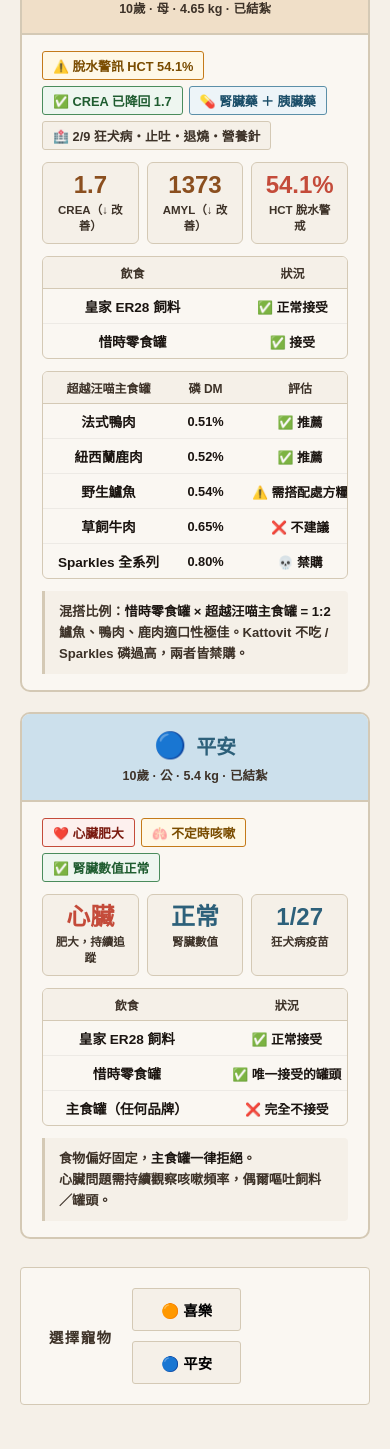
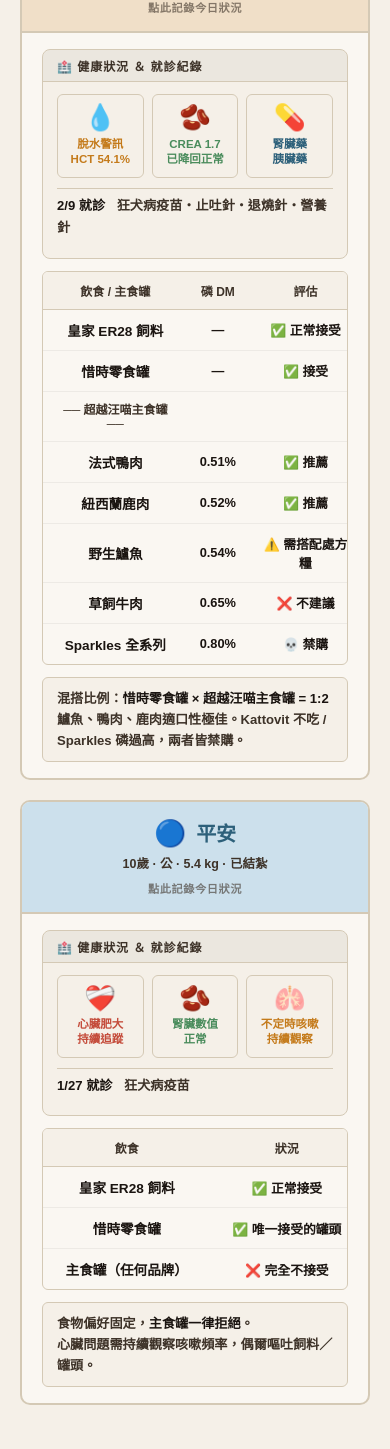
Before and after one commit to doraemmm/doraemmm.github.io, a plain HTML site: page index.html in a window 390 px wide. Shown: the part 230-1679 px from the top of the page. Before the commit the page ends 1635 px from the top, so only its background shows below. Drawn offline with Linux system fonts and the light colour scheme.

Commit message:
index.html

```diff
--- a/index.html
+++ b/index.html
@@ -1,5 +1,4 @@
 <!DOCTYPE html>
-
 <html lang="zh-TW">
 <head>
 <meta charset="UTF-8">
@@ -23,19 +22,21 @@
   body, button, input, select, textarea, h1, h2, h3, .sel-btn, .selector-label, .subtitle, a {
     font-family: '微軟正黑體', 'Microsoft JhengHei', sans-serif !important;
   }
-  body{background:var(--cream);color:var(--ink);font-weight:700;min-height:100vh;overflow-x:hidden}
-  header{padding:60px 48px 40px;border-bottom:1px solid var(--border);animation:fadeUp .5s ease both}
-  .header-inner{max-width:1100px;margin:0 auto;display:flex;align-items:flex-end;justify-content:space-between;gap:24px}
-  .title-block h1{font-size:clamp(2.5rem,6vw,4rem);line-height:.95;letter-spacing:-.02em;font-weight:900}
+  body{background:var(--cream);color:var(--ink);font-weight:700;min-height:100vh;overflow-x:hidden;padding-bottom:env(safe-area-inset-bottom)}
+
+  header{padding:40px 48px 32px;border-bottom:1px solid var(--border);animation:fadeUp .5s ease both;text-align:center}
+  .header-inner{max-width:1100px;margin:0 auto;display:flex;align-items:center;justify-content:center}
+  .title-block h1{font-size:clamp(2rem,6vw,4rem);line-height:.95;letter-spacing:-.02em;font-weight:900}
   .title-block h1 em{font-style:italic;color:var(--xile-color)}
-  .title-block .subtitle{margin-top:12px;font-size:1rem;letter-spacing:.1em;color:var(--ink-light)}
+  .title-block .subtitle{margin-top:10px;font-size:1rem;letter-spacing:.1em;color:var(--ink-light)}
 
-  /* ─── DASHBOARD ─── */
-  .dashboard{max-width:1100px;margin:36px auto 0;padding:0 48px;animation:fadeUp .5s ease .1s both}
+  .dashboard{max-width:1100px;margin:32px auto 0;padding:0 48px 8px;animation:fadeUp .5s ease .1s both}
   .dashboard-grid{display:grid;grid-template-columns:1fr 1fr;gap:20px}
 
-  .dash-cat{border:2px solid var(--border);border-radius:10px;overflow:hidden;background:var(--warm-white)}
-  .dash-cat-header{display:flex;flex-direction:column;align-items:center;justify-content:center;gap:6px;padding:16px 20px;border-bottom:2px solid var(--border);text-align:center}
+  .dash-cat{border:2px solid var(--border);border-radius:10px;overflow:hidden;background:var(--warm-white);transition:box-shadow .2s}
+  .dash-cat-header{display:flex;flex-direction:column;align-items:center;justify-content:center;gap:6px;padding:16px 20px;border-bottom:2px solid var(--border);text-align:center;cursor:pointer;transition:filter .15s}
+  .dash-cat-header:hover{filter:brightness(.96)}
+  .dash-cat-header:active{filter:brightness(.92)}
   .dash-cat-header.xile{background:var(--xile-pale)}
   .dash-cat-header.ping{background:var(--ping-pale)}
   .dash-cat-header-top{display:flex;align-items:center;gap:10px;justify-content:center}
@@ -43,10 +44,12 @@
   .dash-cat-name.xile{color:var(--xile-deep)}
   .dash-cat-name.ping{color:var(--ping-deep)}
   .dash-cat-meta{font-size:.78rem;color:var(--ink-light);font-weight:700;text-align:center}
+  .dash-cat.selected-xile{box-shadow:0 0 0 3px var(--xile-color)}
+  .dash-cat.selected-ping{box-shadow:0 0 0 3px var(--ping-color)}
+  .dash-cat-header .tap-hint{font-size:.7rem;color:var(--ink-light);opacity:.6;margin-top:2px;letter-spacing:.05em}
 
   .dash-body{padding:16px 20px;display:flex;flex-direction:column;gap:12px}
 
-  /* 狀態標籤列 */
   .dash-tags{display:flex;flex-wrap:wrap;gap:6px}
   .tag{display:inline-flex;align-items:center;gap:5px;padding:4px 10px;border-radius:3px;font-size:.8rem;font-weight:900;border:1.5px solid}
   .tag.warn{background:#fff8e6;border-color:#c47a1a;color:#7a4c00}
@@ -55,7 +58,6 @@
   .tag.info{background:#edf4f8;border-color:#5b8fa8;color:#1a4d68}
   .tag.neutral{background:var(--cream);border-color:var(--border);color:var(--ink-light)}
 
-  /* 數值 row */
   .dash-stats{display:grid;grid-template-columns:repeat(3,1fr);gap:8px}
   .stat-box{background:var(--cream);border:1.5px solid var(--border);border-radius:6px;padding:10px 12px;text-align:center}
   .stat-val{font-size:1.5rem;font-weight:900;line-height:1}
@@ -63,52 +65,83 @@
   .stat-val.ping{color:var(--ping-deep)}
   .stat-val.alert{color:var(--accent-red)}
   .stat-label{font-size:.72rem;color:var(--ink-light);margin-top:4px;font-weight:700}
+  .stat-icon{font-size:1.6rem;line-height:1}
+  .stat-icon-label{font-size:.72rem;color:var(--ink-light);margin-top:6px;font-weight:700;line-height:1.3}
 
-  /* 罐頭推薦列 */
   .phos-table-wrap{overflow-x:auto;-webkit-overflow-scrolling:touch;border:1.5px solid var(--border);border-radius:6px}
   .phos-table-wrap::-webkit-scrollbar{height:5px}
   .phos-table-wrap::-webkit-scrollbar-track{background:var(--cream)}
   .phos-table-wrap::-webkit-scrollbar-thumb{background:var(--border);border-radius:99px}
   .phos-table{width:100%;min-width:320px;border-collapse:collapse;font-size:.8rem}
-  .phos-table th{text-align:center;padding:7px 12px;background:var(--cream);border-bottom:1.5px solid var(--border);font-size:.75rem;color:var(--ink-light);white-space:nowrap}
-  .phos-table td{padding:7px 12px;border-bottom:1px solid rgba(0,0,0,.05);text-align:center}
+  .phos-table th{text-align:center;padding:10px 12px;background:var(--cream);border-bottom:1.5px solid var(--border);font-size:.75rem;color:var(--ink-light);white-space:nowrap}
+  .phos-table td{padding:10px 12px;border-bottom:1px solid rgba(0,0,0,.05);text-align:center}
   .phos-table tr:last-child td{border-bottom:none}
   .phos-em{font-weight:900;font-size:.85rem}
 
-  .dash-note{font-size:.82rem;color:var(--ink-light);padding:10px 14px;background:var(--cream);border-left:3px solid var(--border);border-radius:0 4px 4px 0;line-height:1.6}
+  .dash-note{font-size:.82rem;color:var(--ink-light);padding:10px 14px;background:var(--cream);border:1.5px solid var(--border);border-radius:6px;line-height:1.6}
   .dash-note strong{color:var(--ink);font-weight:900}
 
-  .section-head{max-width:1100px;margin:48px auto 0;padding:0 48px;display:flex;align-items:center;gap:16px}
+  .medical-block{background:var(--cream);border:1.5px solid var(--border);border-radius:8px;overflow:hidden}
+  .medical-block-title{font-size:.75rem;font-weight:900;letter-spacing:.08em;color:var(--ink-light);padding:7px 14px;background:rgba(0,0,0,.04);border-bottom:1px solid var(--border)}
+  .medical-block-body{padding:12px 14px;display:flex;flex-direction:column;gap:10px}
+  .visit-row{font-size:.82rem;line-height:1.7;padding:6px 0;border-top:1px solid var(--border)}
+  .visit-row .visit-date{font-weight:900;color:var(--ink);margin-right:8px}
+  .visit-row .visit-items{color:var(--ink-light)}
+
+  .section-head{max-width:1100px;margin:40px auto 0;padding:0 48px;display:flex;align-items:center;gap:16px}
   .section-head h2{font-size:1.5rem;font-weight:900}
   .section-head .line{flex:1;height:1px;background:var(--border)}
-  .selector-wrap{max-width:1100px;margin:28px auto 0;padding:0 48px}
-  .selector-inner{display:flex;align-items:center;gap:20px;background:var(--warm-white);border:1px solid var(--border);border-radius:4px;padding:20px 28px}
-  .selector-label{font-size:.9rem;font-weight:900;letter-spacing:.1em;color:var(--ink-light);white-space:nowrap}
-  .selector-options{display:flex;gap:10px;flex-wrap:wrap}
-  .sel-btn{padding:10px 28px;border:1.5px solid var(--border);border-radius:3px;background:var(--cream);font-size:.9rem;font-weight:900;cursor:pointer;transition:all .2s}
-  .sel-btn.active{background:var(--warm-white);border-color:var(--ink)}
-  .cat-content-visible{display:block;max-width:1100px;margin:32px auto 0;padding:0 48px;animation:fadeUp .35s ease both}
-  .form-card{background:var(--warm-white);border:2px solid var(--border);border-radius:8px;padding:28px}
-  .form-field label{display:block;font-size:.9rem;font-weight:900;margin-bottom:6px}
-  .form-field input:not([type="checkbox"]),.form-field select,.form-field textarea{
-    width:100%;padding:9px 12px;background:var(--cream);border:1px solid var(--border);border-radius:4px;font-size:.9rem;font-weight:700;outline:none}
-  .btn-submit{width:100%;padding:12px;margin-top:8px;border:none;border-radius:4px;font-size:1rem;font-weight:900;cursor:pointer;color:#fff;background:var(--ink)}
-  .scroll-wrap{max-height: 400px; overflow-y: auto; border: 2px solid var(--border); border-radius: 8px; background: var(--warm-white); position: relative;}
-  table{width:100%;border-collapse:separate; border-spacing: 0; font-size:.9rem; min-width:640px}
-  thead th{position: sticky; top: 0; z-index: 10; background: #e6e0d3; padding:12px 14px;text-align:center;box-shadow: 0 2px 0 var(--border);}
-  tbody td { border-bottom:1px solid rgba(0,0,0,.05); padding:10px 14px; text-align:center; }
-  .show-all-btn { display: block; width: 100%; padding: 12px; margin-top: 12px; background: var(--warm-white); border: 2px dashed var(--border); border-radius:8px; cursor: pointer; font-weight: 900;}
-  .photo-wall { display: grid; grid-template-columns: repeat(auto-fit, minmax(180px, 1fr)); gap: 16px; margin-top: 20px; }
-  .photo-link-block { aspect-ratio: 1; border-radius: 12px; border: 3px dashed var(--border); cursor: pointer; overflow: hidden; transition: 0.3s; }
-  .photo-link-block:hover { transform: translateY(-5px); box-shadow: 0 5px 15px rgba(0,0,0,0.1); }
+
+  .selector-wrap{display:none}
+
+  .form-card{background:var(--warm-white);border:2px solid var(--border);border-radius:8px;max-width:1100px;margin:32px auto 0;padding:28px 48px}
+  .form-field{margin-bottom:16px}
+  .form-field label{display:block;font-size:.9rem;font-weight:900;margin-bottom:8px}
+
+  /* ✨ 框框對齊核心：統一高度與 Padding */
+  .form-field input:not([type="checkbox"]),
+  .form-field select {
+    width:100%;height:42px;padding:0 12px;background:var(--cream);border:1px solid var(--border);border-radius:4px;font-size:.9rem;font-weight:700;outline:none;display:block;line-height:40px}
+
+  .form-field textarea {
+    width:100%;padding:10px 12px;background:var(--cream);border:1px solid var(--border);border-radius:4px;font-size:.9rem;font-weight:700;outline:none;min-height:100px;display:block}
+
+  /* ✨ 送出按鈕修正：縮短寬度並置中 */
+  .btn-submit{display:block; width:fit-content; min-width:120px; padding:0 24px; height:42px; margin:24px auto 0; border:none; border-radius:4px; font-size:1rem; font-weight:900; cursor:pointer; color:#fff; background:var(--ink); transition:opacity .15s; line-height:42px; text-align:center}
+  .btn-submit:hover{opacity:.85}
+
+  .scroll-wrap{max-height:400px;overflow-y:auto;border:2px solid var(--border);border-radius:8px;background:var(--warm-white);position:relative}
+  table{width:100%;border-collapse:separate;border-spacing:0;font-size:.9rem;min-width:640px}
+  thead th{position:sticky;top:0;z-index:10;background:#e6e0d3;padding:12px 14px;text-align:center;box-shadow:0 2px 0 var(--border)}
+  tbody td{border-bottom:1px solid rgba(0,0,0,.05);padding:10px 14px;text-align:center}
+
+  /* ✨ 「顯示全部」按鈕也順便統一一下高度感 */
+  .show-all-btn{display:block;width:100%;padding:0;height:42px;line-height:40px;margin-top:12px;background:var(--warm-white);border:2px dashed var(--border);border-radius:8px;cursor:pointer;font-weight:900;transition:background .15s}
+  .show-all-btn:hover{background:var(--cream)}
+
+  .photo-wall{display:grid;grid-template-columns:repeat(auto-fit,minmax(180px,1fr));gap:16px;margin-top:20px}
+  .photo-link-block{aspect-ratio:1;border-radius:12px;border:3px dashed var(--border);cursor:pointer;overflow:hidden;transition:.3s}
+  .photo-link-block:hover{transform:translateY(-5px);box-shadow:0 5px 15px rgba(0,0,0,.1)}
+  .page-end{height:calc(40px + env(safe-area-inset-bottom))}
+
   @keyframes fadeUp{from{opacity:0;transform:translateY(16px)}to{opacity:1;transform:translateY(0)}}
 
   @media(max-width:640px){
     .dashboard-grid{grid-template-columns:1fr}
-    header{padding:36px 20px 28px}
-    .dashboard,.selector-wrap,.section-head{padding:0 20px}
-    .cat-content-visible{padding:0 20px}
+    header{padding:28px 20px 24px}
+    .dashboard,.section-head{padding:0 20px}
+    .dashboard{padding-bottom:4px}
+    .form-card{margin:24px 20px 0;padding:20px}
+    .log-container{padding:0 20px !important}
+    .photo-wall{padding:0 20px !important}
     .dash-stats{grid-template-columns:repeat(3,1fr)}
+    .btn-submit { width:80%; }
+  }
+  @media(min-width:641px) and (max-width:900px){
+    .dashboard-grid{grid-template-columns:1fr}
+    .dashboard{padding:0 32px 8px}
+    .form-card{padding:24px 32px}
+    .section-head{padding:0 32px}
   }
 </style>
 
@@ -131,51 +164,47 @@
 
 <!-- 喜樂 -->
 <div class="dash-cat">
-  <div class="dash-cat-header xile">
+  <div class="dash-cat-header xile" onclick="selectCat('xile')" id="header-xile">
     <div class="dash-cat-header-top">
       <span style="font-size:1.6rem">🟠</span>
       <span class="dash-cat-name xile">喜樂</span>
     </div>
     <span class="dash-cat-meta">10歲 · 母 · 4.65 kg · 已結紮</span>
+    <span class="tap-hint">點此記錄今日狀況</span>
   </div>
   <div class="dash-body">
-    <!-- 狀態標籤 -->
-    <div class="dash-tags">
-      <span class="tag warn">⚠️ 脫水警訊 HCT 54.1%</span>
-      <span class="tag safe">✅ CREA 已降回 1.7</span>
-      <span class="tag info">💊 腎臟藥 ＋ 胰臟藥</span>
-      <span class="tag neutral">🏥 2/9 狂犬病・止吐・退燒・營養針</span>
-    </div>
-    <!-- 數值 -->
+    <!-- 醫療區塊 -->
+    <div class="medical-block">
+      <div class="medical-block-title">🏥 健康狀況 ＆ 就診紀錄</div>
+      <div class="medical-block-body">
         <div class="dash-stats">
           <div class="stat-box">
-        <div class="stat-val xile">1.7</div>
-        <div class="stat-label">CREA（↓ 改善）</div>
+            <div class="stat-icon">💧</div>
+            <div class="stat-icon-label" style="color:var(--accent-warn)">脫水警訊<br>HCT 54.1%</div>
           </div>
           <div class="stat-box">
-        <div class="stat-val xile">1373</div>
-        <div class="stat-label">AMYL（↓ 改善）</div>
+            <div class="stat-icon">🫘</div>
+            <div class="stat-icon-label" style="color:var(--accent-green)">CREA 1.7<br>已降回正常</div>
           </div>
           <div class="stat-box">
-        <div class="stat-val alert">54.1%</div>
-        <div class="stat-label">HCT 脫水警戒</div>
+            <div class="stat-icon">💊</div>
+            <div class="stat-icon-label" style="color:var(--ping-deep)">腎臟藥<br>胰臟藥</div>
           </div>
         </div>
-    <!-- 飲食 -->
+        <div class="visit-row">
+          <span class="visit-date">2/9 就診</span>
+          <span class="visit-items">狂犬病疫苗・止吐針・退燒針・營養針</span>
+        </div>
+      </div>
+    </div>
+    <!-- 飲食＋主食罐合併表 -->
     <div class="phos-table-wrap">
     <table class="phos-table">
-      <thead><tr><th>飲食</th><th>狀況</th></tr></thead>
+      <thead><tr><th>飲食 / 主食罐</th><th>磷 DM</th><th>評估</th></tr></thead>
       <tbody>
-        <tr><td class="phos-em">皇家 ER28 飼料</td><td>✅ 正常接受</td></tr>
-        <tr><td class="phos-em">惜時零食罐</td><td>✅ 接受</td></tr>
-      </tbody>
-    </table>
-    </div>
-    <!-- 罐頭推薦 -->
-    <div class="phos-table-wrap">
-    <table class="phos-table">
-      <thead><tr><th>超越汪喵主食罐</th><th>磷 DM</th><th>評估</th></tr></thead>
-      <tbody>
+        <tr><td class="phos-em">皇家 ER28 飼料</td><td>—</td><td>✅ 正常接受</td></tr>
+        <tr><td class="phos-em">惜時零食罐</td><td>—</td><td>✅ 接受</td></tr>
+        <tr><td class="phos-em" style="color:var(--ink-light);font-size:.75rem;padding-top:8px">── 超越汪喵主食罐 ──</td><td></td><td></td></tr>
         <tr><td class="phos-em">法式鴨肉</td><td>0.51%</td><td>✅ 推薦</td></tr>
         <tr><td class="phos-em">紐西蘭鹿肉</td><td>0.52%</td><td>✅ 推薦</td></tr>
         <tr><td class="phos-em">野生鱸魚</td><td>0.54%</td><td>⚠️ 需搭配處方糧</td></tr>
@@ -193,33 +222,37 @@
 
 <!-- 平安 -->
 <div class="dash-cat">
-  <div class="dash-cat-header ping">
+  <div class="dash-cat-header ping" onclick="selectCat('ping')" id="header-ping">
     <div class="dash-cat-header-top">
       <span style="font-size:1.6rem">🔵</span>
       <span class="dash-cat-name ping">平安</span>
     </div>
     <span class="dash-cat-meta">10歲 · 公 · 5.4 kg · 已結紮</span>
+    <span class="tap-hint">點此記錄今日狀況</span>
   </div>
   <div class="dash-body">
-    <!-- 狀態標籤 -->
-    <div class="dash-tags">
-      <span class="tag alert">❤️ 心臟肥大</span>
-      <span class="tag warn">🫁 不定時咳嗽</span>
-      <span class="tag safe">✅ 腎臟數值正常</span>
-    </div>
-    <!-- 數值 -->
+    <!-- 醫療區塊 -->
+    <div class="medical-block">
+      <div class="medical-block-title">🏥 健康狀況 ＆ 就診紀錄</div>
+      <div class="medical-block-body">
         <div class="dash-stats">
           <div class="stat-box">
-        <div class="stat-val alert">心臟</div>
-        <div class="stat-label">肥大，持續追蹤</div>
+            <div class="stat-icon">❤️‍🩹</div>
+            <div class="stat-icon-label" style="color:var(--accent-red)">心臟肥大<br>持續追蹤</div>
           </div>
           <div class="stat-box">
-        <div class="stat-val ping">正常</div>
-        <div class="stat-label">腎臟數值</div>
+            <div class="stat-icon">🫘</div>
+            <div class="stat-icon-label" style="color:var(--accent-green)">腎臟數值<br>正常</div>
           </div>
           <div class="stat-box">
-        <div class="stat-val ping">1/27</div>
-        <div class="stat-label">狂犬病疫苗</div>
+            <div class="stat-icon">🫁</div>
+            <div class="stat-icon-label" style="color:var(--accent-warn)">不定時咳嗽<br>持續觀察</div>
+          </div>
+        </div>
+        <div class="visit-row">
+          <span class="visit-date">1/27 就診</span>
+          <span class="visit-items">狂犬病疫苗</span>
+        </div>
       </div>
     </div>
     <!-- 飲食說明 -->
@@ -301,8 +334,9 @@
   </div>
 
   <div class="section-head"><h2>最新照片</h2><div class="line"></div></div>
-  <div class="photo-wall" id="photo-wall-container" style="max-width:1100px;margin:20px auto 40px;padding:0 48px"></div>
+  <div class="photo-wall" id="photo-wall-container" style="max-width:1100px;margin:20px auto 0;padding:0 48px"></div>
 </div>
+<div class="page-end"></div>
 
 <script>
 document.getElementById('date-active').value = new Date().toISOString().split('T')[0];
@@ -318,10 +352,15 @@ let currentCat = null, allCatRecords = [], showFullHistory = false;
 function selectCat(cat) {
   currentCat = cat; showFullHistory = false;
   document.querySelectorAll('.sel-btn').forEach(btn => btn.classList.remove('active'));
-  document.getElementById('sel-' + cat).classList.add('active');
+  const activeBtn = document.getElementById('sel-' + cat);
+  if (activeBtn) activeBtn.classList.add('active');
+  document.querySelectorAll('.dash-cat').forEach(c => c.classList.remove('selected-xile','selected-ping'));
+  const card = document.getElementById('header-' + cat)?.closest('.dash-cat');
+  if (card) card.classList.add('selected-' + cat);
   document.getElementById('cat-content').style.display = 'block';
   document.getElementById('xile-fields').style.display = cat === 'xile' ? 'block' : 'none';
   document.getElementById('ping-fields').style.display = cat === 'ping' ? 'block' : 'none';
+  setTimeout(() => document.getElementById('cat-content').scrollIntoView({behavior:'smooth', block:'start'}), 100);
   fetchSheetData(cat); renderPhotoWall(cat);
 }
 
@@ -365,7 +404,7 @@ function toggleAllRecords() { showFullHistory = !showFullHistory; renderHistoryT
 
 async function renderPhotoWall(cat) {
   const container = document.getElementById('photo-wall-container');
-  container.innerHTML = `<div style="grid-column: 1 / -1; text-align: center; padding: 40px;">🐈 正在抓貓中...</div>`;
+  container.innerHTML = `<div style="grid-column:1/-1;text-align:center;padding:40px;">🐈 正在抓貓中...</div>`;
   const q = `'${folderIds[cat]}' in parents and mimeType contains 'image/' and trashed = false`;
   const url = `https://www.googleapis.com/drive/v3/files?q=${encodeURIComponent(q)}&key=${API_KEY}&fields=files(id,name)&orderBy=createdTime%20desc&pageSize=5`;
   try {
```
Lines whose indentation alone changed are shown as unchanged.
